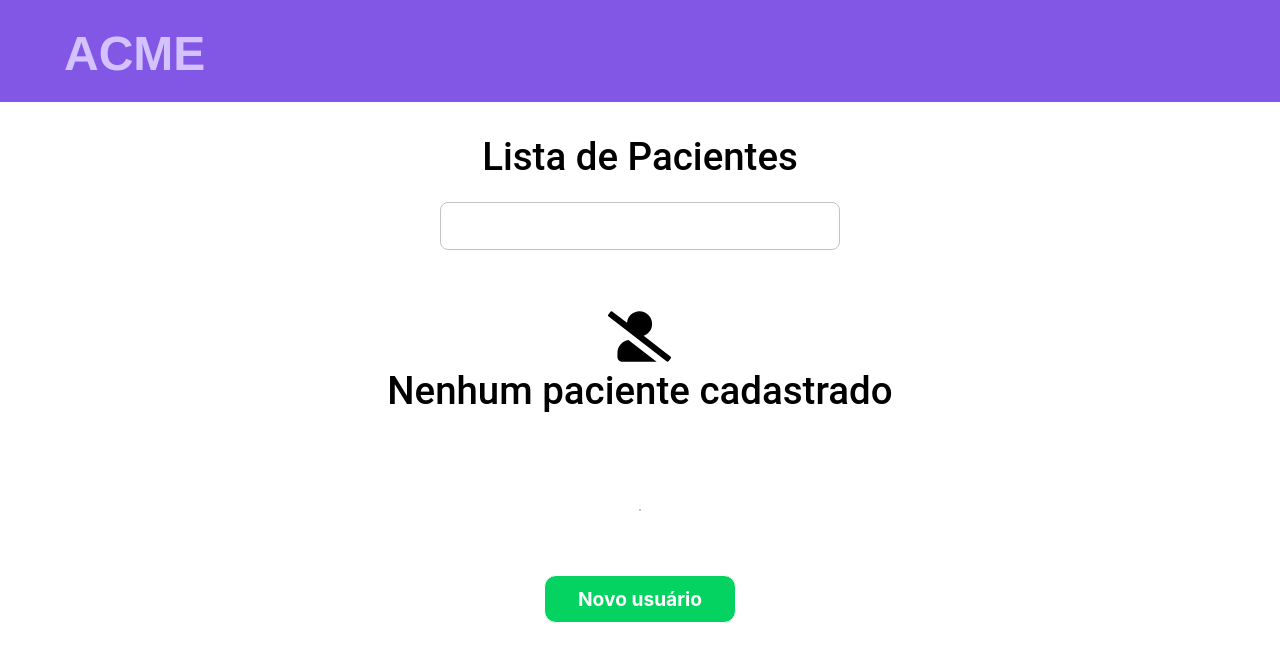
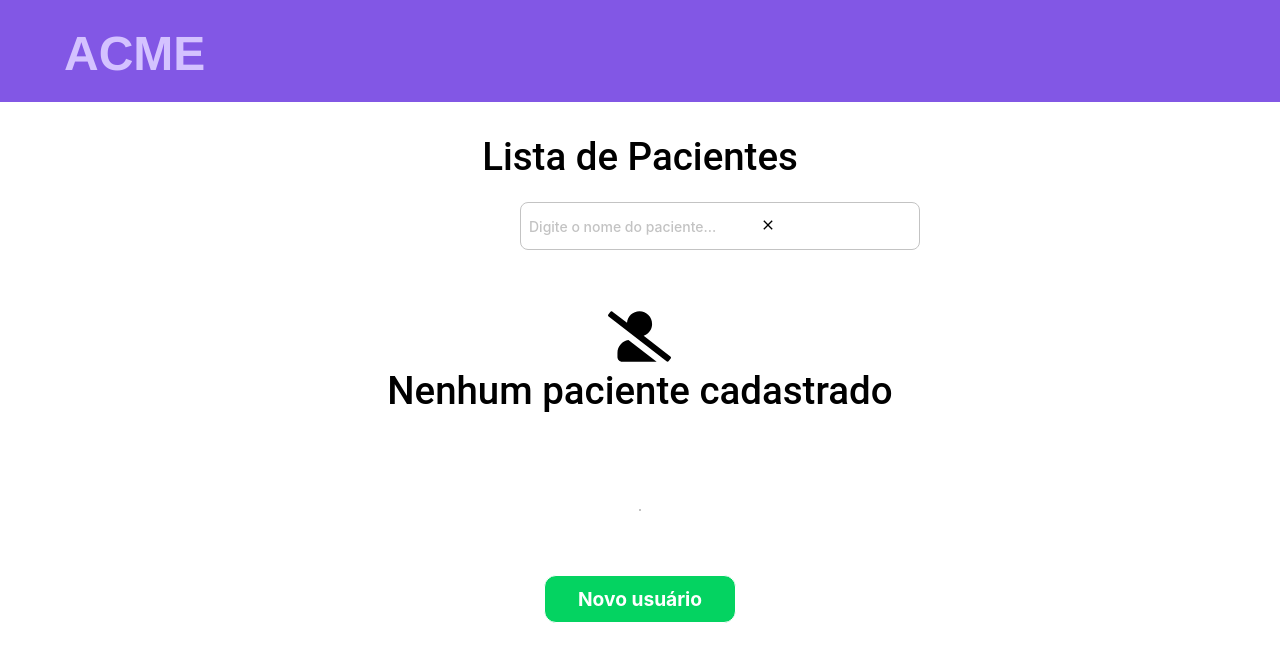
Before and after one commit to kanaan-solutions/Teste_Interprocess, a Next.js app: page / in a window 1280 px wide. Shown: the top 662 px of the page. Built offline with nearby package versions, Linux system fonts and the light colour scheme.

Commit message:
Restyling SearchBar

```diff
--- a/components/Input/styles.ts
+++ b/components/Input/styles.ts
@@ -7,14 +7,13 @@ export const InputText = styled.input`
 	margin: 1rem;
 	padding: 8px;
 	border-radius: 8px;
-	color: #fff;
 
 	:hover {
 		border-color: #191970;
 	}
 
 	::placeholder {
-		color: white;
+		color: #c3c3c3;
 		font-weight: 500;
 	}
 `;
@@ -29,7 +28,7 @@ export const InputWrapper = styled.div`
 `;
 
 export const Legend = styled.p`
-  color: white;
+  color: #c3c3c3;
   font-size: 16px;
 `;
 
--- a/pages/edit/[id].tsx
+++ b/pages/edit/[id].tsx
@@ -1,4 +1,4 @@
-import { useState } from 'react';
+import { useState, useEffect } from 'react';
 import { useRouter } from 'next/router'
 import * as masks from '../../types/plugins/masks';
 
@@ -30,6 +30,10 @@ export default function Register() {
   const [gender, setGender] = useState<string>("");
   const [address, setAddress] = useState<string>("");
   const [status, setStatus] = useState<string>("");
+
+  useEffect(() => {
+    console.log(index)
+  }, [])
 
   function handleSubmit() {
     const patients = localStorage.getItem("patientData");
--- a/pages/index.tsx
+++ b/pages/index.tsx
@@ -4,11 +4,13 @@ import { useRouter } from 'next/router'
 import PageHeader from "../components/PageHeader";
 import { Button } from "../components/Button";
 import { IPatient } from '../types/Interfaces'
-import { FaUserSlash } from 'react-icons/fa'
+import { FaUserSlash } from 'react-icons/fa';
+import { MdClear } from 'react-icons/md';
 
 import {
   Container,
   SearchBarContainer,
+  Icon,
   NoUsers,
   Table
 } from '../styles/indexStyle';
@@ -81,6 +83,9 @@ export default function Register() {
             value={wordEntered}
             onChange={handleFilter}
           />
+          <Icon onClick={() => clearInput()} >
+            <MdClear size={16} color={"black"} />
+          </Icon>
         </SearchBarContainer>
 
         {!patient &&
@@ -101,19 +106,6 @@ export default function Register() {
                 gender={item.gender}
                 address={item.address}
                 status={item.status}
-                navigation={() => router.push({
-                  pathname: '/edit/[id]',
-                  query: {
-                    patientId: item.id,
-                    patientName: item.name,
-                    patientBirthDate: item.birthDate,
-                    patientCpf: item.cpf,
-                    patientGender: item.gender,
-                    patientAddress: item.address,
-                    patientStatus: item.status,
-                    index: index,
-                  },
-                })}
               />
             ))}
           </Table>
@@ -148,10 +140,7 @@ export default function Register() {
 
         <Button
           type="submit"
-          onClick={() => router.push({
-            pathname: "/register",
-            // query: { patientCpf: cpf, }
-          })}
+          onClick={() => router.push("/register")}
           title={"Novo usuário"}
         />
       </Container>
--- a/styles/indexStyle.ts
+++ b/styles/indexStyle.ts
@@ -15,7 +15,7 @@ export const SearchBarContainer = styled.div `
 	display: flex;
 	flex-direction: row;
 	align-items: center;
-	justify-content: space-around;
+  justify-content: space-around;
 	width: 45%;
 	height: 30px;
 	margin-top: 2rem;
@@ -24,6 +24,10 @@ export const SearchBarContainer = styled.div `
 	:hover {
 		border-color: #8257E5;
 	}
+`;
+
+export const Icon = styled.div`
+	margin-left: -30rem ;
 `;
 
 export const NoUsers = styled.div `
```
